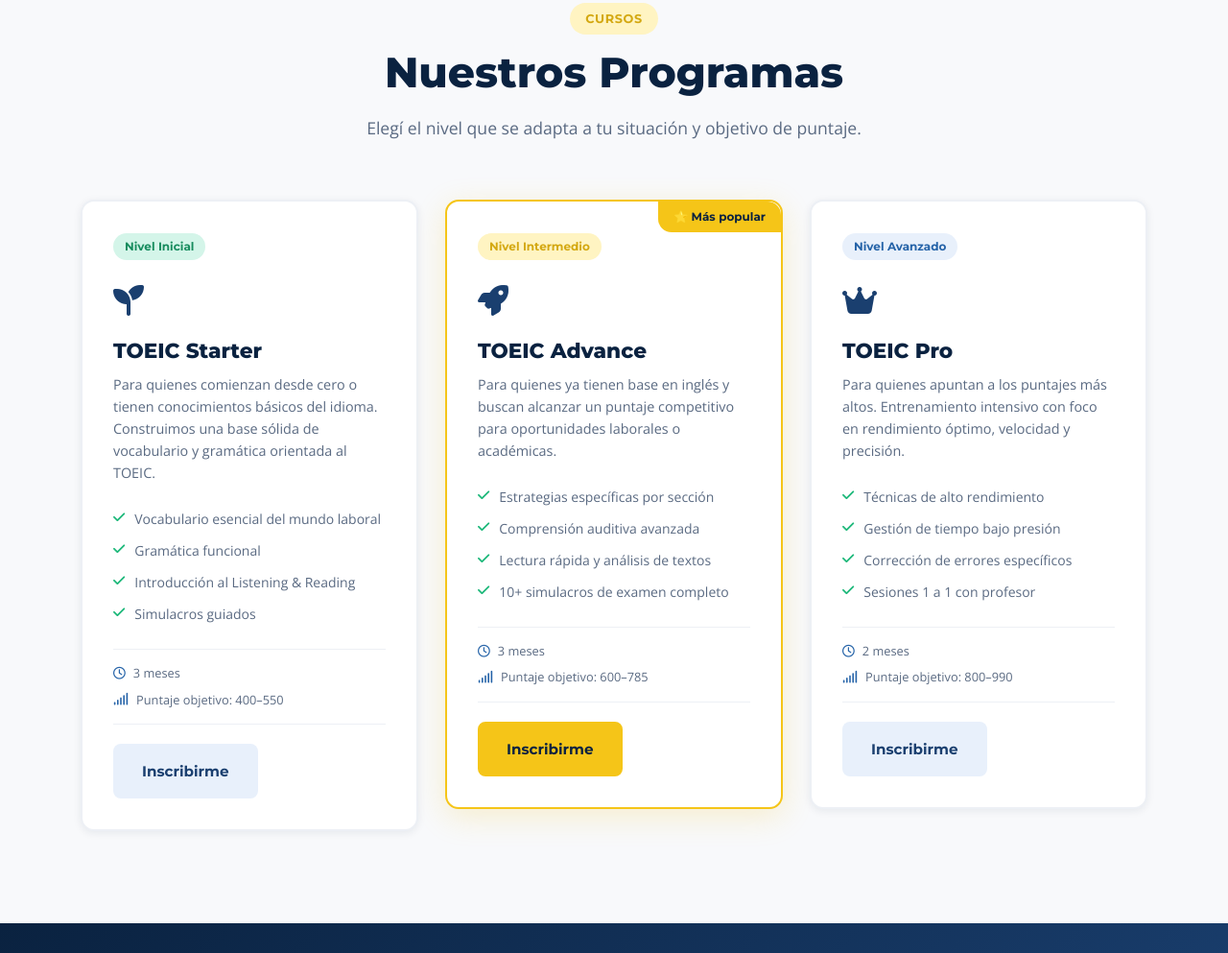
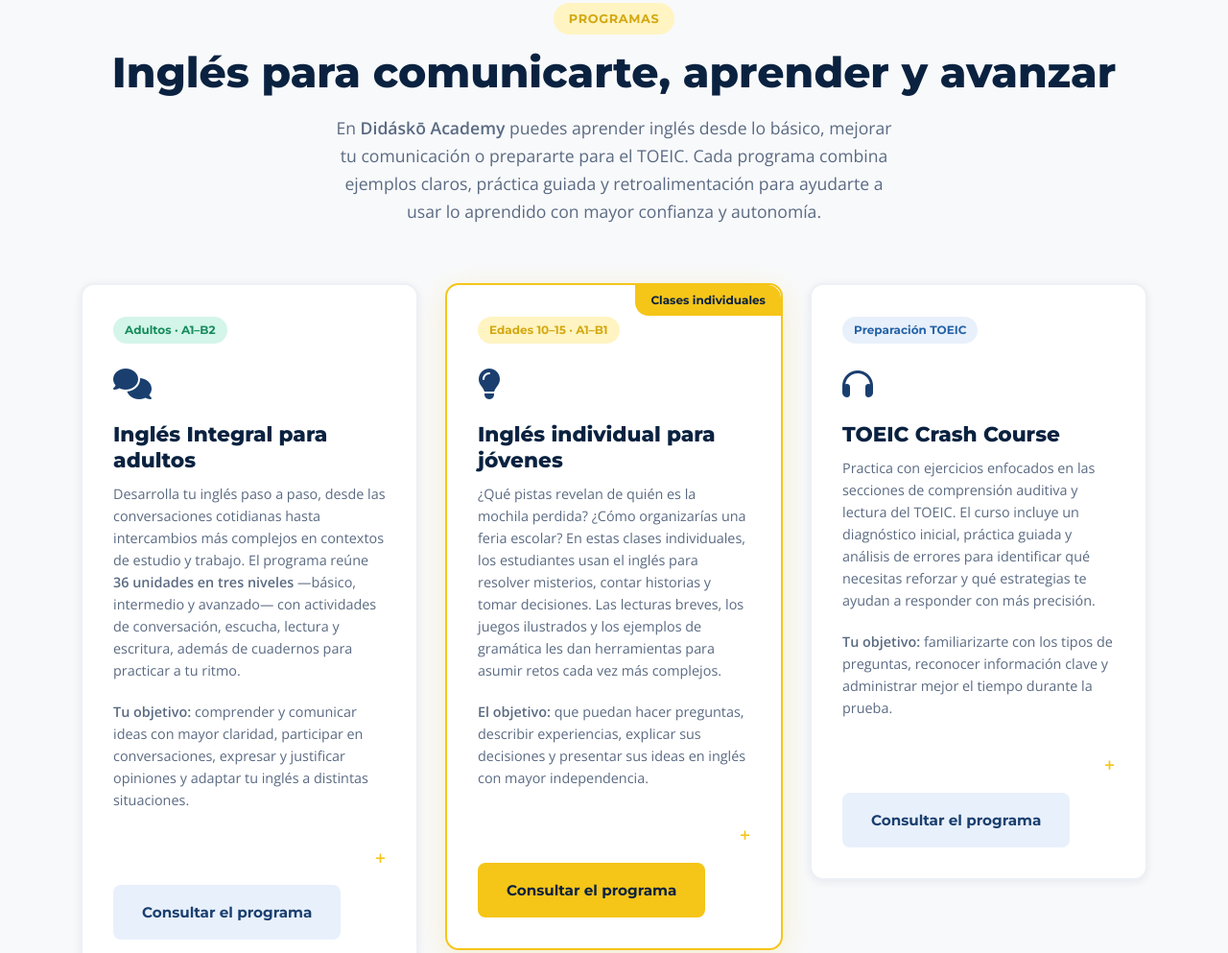
Before and after one commit to dagedet98-alt/didasko-academy, a plain HTML site: page public/index.html in a window 1280 px wide. Shown: the part 896-1889 px from the top of the page at 96% size. Drawn offline with nearby package versions, Linux system fonts and the light colour scheme.

Commit message:
Update index.html

```diff
--- a/public/index.html
+++ b/public/index.html
@@ -94,66 +94,111 @@
  <section class="section cursos" id="cursos">
   <div class="container">
     <div class="section-header">
-        <span class="section-badge">Cursos</span>
-        <h2>Nuestros Programas</h2>
-        <p>Elegí el nivel que se adapta a tu situación y objetivo de puntaje.</p>
+      <span class="section-badge">Programas</span>
+      <h2>Inglés para comunicarte, aprender y avanzar</h2>
+      <p>
+        En <strong>Didáskō Academy</strong> puedes aprender inglés desde lo básico,
+        mejorar tu comunicación o prepararte para el TOEIC. Cada programa combina
+        ejemplos claros, práctica guiada y retroalimentación para ayudarte a usar
+        lo aprendido con mayor confianza y autonomía.
+      </p>
     </div>
+
     <div class="cursos-grid">
 
-        <div class="curso-card">
-          <div class="curso-level level-start">Nivel Inicial</div>
-          <div class="curso-icon"><i class="fa-solid fa-seedling"></i></div>
-          <h3>TOEIC Starter</h3>
-          <p>Para quienes comienzan desde cero o tienen conocimientos básicos del idioma. Construimos una base sólida de vocabulario y gramática orientada al TOEIC.</p>
-          <ul class="curso-features">
-            <li><i class="fa-solid fa-check"></i> Vocabulario esencial del mundo laboral</li>
-            <li><i class="fa-solid fa-check"></i> Gramática funcional</li>
-            <li><i class="fa-solid fa-check"></i> Introducción al Listening & Reading</li>
-            <li><i class="fa-solid fa-check"></i> Simulacros guiados</li>
-          </ul>
-          <div class="curso-meta">
-            <span><i class="fa-regular fa-clock"></i> 3 meses</span>
-            <span><i class="fa-solid fa-signal"></i> Puntaje objetivo: 400–550</span>
+      <article class="curso-card">
+        <div class="curso-level level-start">Adultos · A1–B2</div>
+        <div class="curso-icon"><i class="fa-solid fa-comments"></i></div>
+        <h3>Inglés Integral para adultos</h3>
+        <p>
+          Desarrolla tu inglés paso a paso, desde las conversaciones cotidianas
+          hasta intercambios más complejos en contextos de estudio y trabajo.
+          El programa reúne <strong>36 unidades en tres niveles</strong> —básico,
+          intermedio y avanzado— con actividades de conversación, escucha,
+          lectura y escritura, además de cuadernos para practicar a tu ritmo.
+        </p>
+        <p class="curso-goal">
+          <strong>Tu objetivo:</strong> comprender y comunicar ideas con mayor
+          claridad, participar en conversaciones, expresar y justificar opiniones
+          y adaptar tu inglés a distintas situaciones.
+        </p>
+        <details class="course-english">
+          <summary>Read in English</summary>
+          <div>
+            <p>
+              Build your English step by step, from everyday conversations to
+              more complex exchanges in study and work settings. The programme
+              includes <strong>36 units across three levels</strong> —beginner,
+              intermediate, and advanced—with speaking, listening, reading, and
+              writing activities, plus workbooks for independent practice.
+            </p>
+            <p><strong>Your goal:</strong> communicate ideas more clearly, take part in conversations, explain your opinions, and adapt your English to different situations.</p>
           </div>
-          <a href="#inscripcion" class="btn btn-card">Inscribirme</a>
+        </details>
+        <a href="#inscripcion" class="btn btn-card">Consultar el programa</a>
+      </article>
+
+      <article class="curso-card featured">
+        <div class="featured-badge">Clases individuales</div>
+        <div class="curso-level level-mid">Edades 10–15 · A1–B1</div>
+        <div class="curso-icon"><i class="fa-solid fa-lightbulb"></i></div>
+        <h3>Inglés individual para jóvenes</h3>
+        <p>
+          ¿Qué pistas revelan de quién es la mochila perdida? ¿Cómo organizarías
+          una feria escolar? En estas clases individuales, los estudiantes usan
+          el inglés para resolver misterios, contar historias y tomar decisiones.
+          Las lecturas breves, los juegos ilustrados y los ejemplos de gramática
+          les dan herramientas para asumir retos cada vez más complejos.
+        </p>
+        <p class="curso-goal">
+          <strong>El objetivo:</strong> que puedan hacer preguntas, describir
+          experiencias, explicar sus decisiones y presentar sus ideas en inglés
+          con mayor independencia.
+        </p>
+        <details class="course-english">
+          <summary>Read in English</summary>
+          <div>
+            <p>
+              What clues reveal who owns the missing backpack? How would you
+              organise a school fair? In these one-to-one lessons, learners use
+              English to solve mysteries, tell stories, and make decisions.
+              Short readings, illustrated games, and practical grammar examples
+              help them take on more challenging tasks as they progress.
+            </p>
+            <p><strong>The goal:</strong> ask questions, describe experiences, explain their choices, and present their ideas in English with greater independence.</p>
           </div>
+        </details>
+        <a href="#inscripcion" class="btn btn-primary">Consultar el programa</a>
+      </article>
 
-        <div class="curso-card featured">
-          <div class="featured-badge">⭐ Más popular</div>
-          <div class="curso-level level-mid">Nivel Intermedio</div>
-          <div class="curso-icon"><i class="fa-solid fa-rocket"></i></div>
-          <h3>TOEIC Advance</h3>
-          <p>Para quienes ya tienen base en inglés y buscan alcanzar un puntaje competitivo para oportunidades laborales o académicas.</p>
-          <ul class="curso-features">
-            <li><i class="fa-solid fa-check"></i> Estrategias específicas por sección</li>
-            <li><i class="fa-solid fa-check"></i> Comprensión auditiva avanzada</li>
-            <li><i class="fa-solid fa-check"></i> Lectura rápida y análisis de textos</li>
-            <li><i class="fa-solid fa-check"></i> 10+ simulacros de examen completo</li>
-          </ul>
-          <div class="curso-meta">
-            <span><i class="fa-regular fa-clock"></i> 3 meses</span>
-            <span><i class="fa-solid fa-signal"></i> Puntaje objetivo: 600–785</span>
+      <article class="curso-card">
+        <div class="curso-level level-pro">Preparación TOEIC</div>
+        <div class="curso-icon"><i class="fa-solid fa-headphones"></i></div>
+        <h3>TOEIC Crash Course</h3>
+        <p>
+          Practica con ejercicios enfocados en las secciones de comprensión
+          auditiva y lectura del TOEIC. El curso incluye un diagnóstico inicial,
+          práctica guiada y análisis de errores para identificar qué necesitas
+          reforzar y qué estrategias te ayudan a responder con más precisión.
+        </p>
+        <p class="curso-goal">
+          <strong>Tu objetivo:</strong> familiarizarte con los tipos de preguntas,
+          reconocer información clave y administrar mejor el tiempo durante la prueba.
+        </p>
+        <details class="course-english">
+          <summary>Read in English</summary>
+          <div>
+            <p>
+              Practise listening and reading with exercises focused on the TOEIC.
+              The course includes an initial diagnostic assessment, guided
+              practice, and a review of common mistakes to help you identify
+              what to work on and which strategies improve your accuracy.
+            </p>
+            <p><strong>Your goal:</strong> get familiar with the question types, identify key information, and manage your time more effectively during the test.</p>
           </div>
-          <a href="#inscripcion" class="btn btn-primary">Inscribirme</a>
-        </div>
-
-        <div class="curso-card">
-          <div class="curso-level level-pro">Nivel Avanzado</div>
-          <div class="curso-icon"><i class="fa-solid fa-crown"></i></div>
-          <h3>TOEIC Pro</h3>
-          <p>Para quienes apuntan a los puntajes más altos. Entrenamiento intensivo con foco en rendimiento óptimo, velocidad y precisión.</p>
-          <ul class="curso-features">
-            <li><i class="fa-solid fa-check"></i> Técnicas de alto rendimiento</li>
-            <li><i class="fa-solid fa-check"></i> Gestión de tiempo bajo presión</li>
-            <li><i class="fa-solid fa-check"></i> Corrección de errores específicos</li>
-            <li><i class="fa-solid fa-check"></i> Sesiones 1 a 1 con profesor</li>
-          </ul>
-          <div class="curso-meta">
-            <span><i class="fa-regular fa-clock"></i> 2 meses</span>
-            <span><i class="fa-solid fa-signal"></i> Puntaje objetivo: 800–990</span>
-          </div>
-          <a href="#inscripcion" class="btn btn-card">Inscribirme</a>
-        </div>
+        </details>
+        <a href="#inscripcion" class="btn btn-card">Consultar el programa</a>
+      </article>
 
     </div>
   </div>
```
Lines whose indentation alone changed are shown as unchanged.
